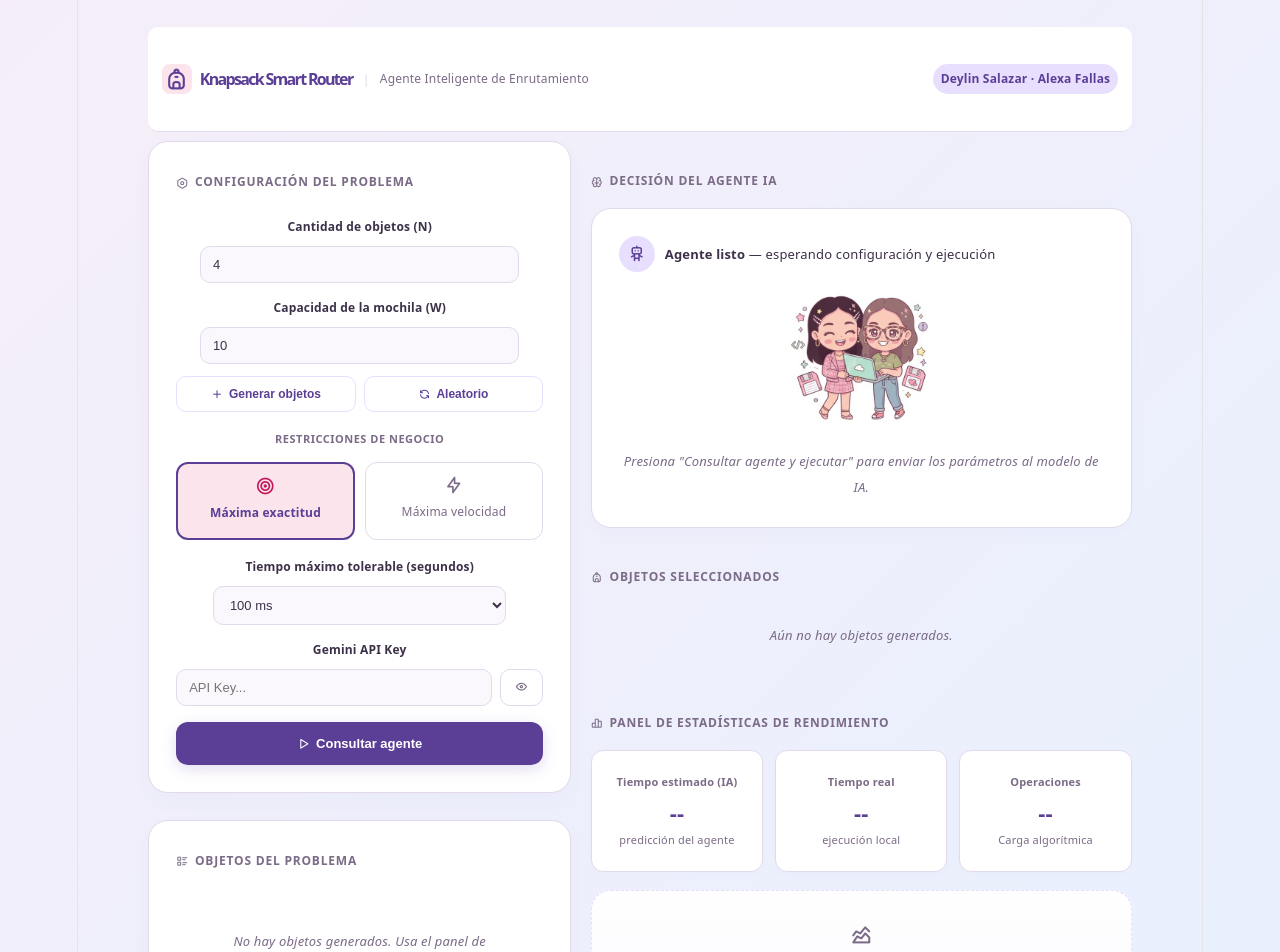
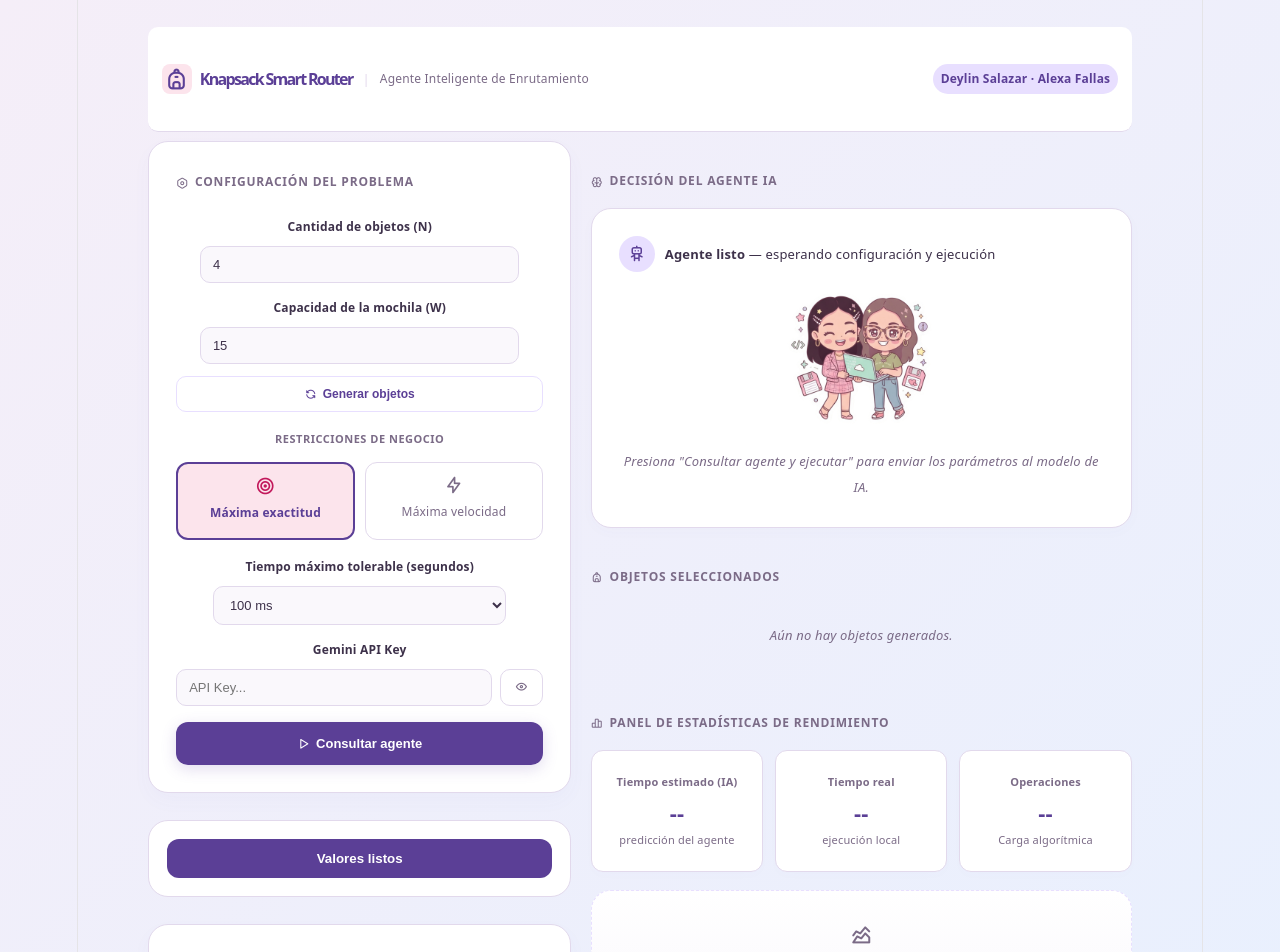
Before and after one commit to Dei1400/Proyecto2_Analisis, a React (Vite) app in the folder programa/: page / in a window 1280 px wide. Shown: the top 952 px of the page. Built offline with nearby package versions, Linux system fonts and the light colour scheme.

Commit message:
mejoras a interfaz y validaciones

```diff
--- a/programa/src/components/ItemsTable.jsx
+++ b/programa/src/components/ItemsTable.jsx
@@ -16,7 +16,7 @@ export default function ItemsTable({ items = [], isManual = false, onItemChange
                 <th style={styles.th}>#</th>
                 <th style={styles.th}>Objeto</th>
                 <th style={styles.th}>Peso (w)</th>
-                <th style={styles.th}>Valor (v) <span style={styles.rangeHint}>4–25</span></th>
+                <th style={styles.th}>Valor (v)</th>
                 <th style={styles.th}>v/w</th>
               </tr>
             </thead>
@@ -49,13 +49,13 @@ export default function ItemsTable({ items = [], isManual = false, onItemChange
                       <input
                         type="number"
                         min={1}
-                        max={100}
+                        max={1000}
                         value={item.value}
                         onChange={(e) => onItemChange(item.id, 'value', parseInt(e.target.value) || 1)}
                         style={{
                           ...styles.cellInput,
                           // borde rojo si el valor está fuera del rango
-                          borderColor: (item.value < 1 || item.value > 100)
+                          borderColor: (item.value < 1 || item.value > 1000)
                             ? '#E53935'
                             : 'var(--color-border-soft)',
                         }}
--- a/programa/src/components/PanelConfiguracion.jsx
+++ b/programa/src/components/PanelConfiguracion.jsx
@@ -37,21 +37,18 @@ export default function PanelConfiguracion({
           type="number"
           value={W}
           min={1}
-          max={100}
+          max={1000}
           onChange={(e) => {
             const valor = parseInt(e.target.value) || 1;
-            setW(Math.min(Math.max(valor, 1), 100));
+            setW(Math.min(Math.max(valor, 1), 1000));
           }}
           style={styles.input}
       />
 
-      {/* ── Dos botones lado a lado ── */}
+      {/* Boton de generar objetos */}
       <div style={styles.row}>
-        <button onClick={onGenerateManual} style={styles.btnSecundario}>
-          <i className="ti ti-plus"></i> Generar objetos
-        </button>
-        <button onClick={onGenerateRandom} style={styles.btnSecundario}>
-          <i className="ti ti-refresh"></i> Aleatorio
+        <button onClick={onGenerateRandom} style={{ ...styles.btnSecundario, width: '100%', flex: 'none' }}>
+          <i className="ti ti-refresh"></i> Generar objetos
         </button>
       </div>
 
--- a/programa/src/pages/InterfazUsuario.jsx
+++ b/programa/src/pages/InterfazUsuario.jsx
@@ -12,26 +12,19 @@ import { backtracking } from '../algorithms/backtracking';
 
 import SimuladorAlgoritmo from '../components/SimuladorAlgoritmo';
 
-// Valor mínimo y máximo permitido para el valor de cada objeto
-const VALOR_MIN = 4;
-const VALOR_MAX = 100;
-
-// Clampea un número entre min y max
-const clamp = (n, min, max) => Math.min(Math.max(n, min), max);
-
-// Genera un entero aleatorio entre min y max (inclusive)
+const RAND_INIT_MAX = 500;
 const randInt = (min, max) => Math.floor(Math.random() * (max - min + 1)) + min;
 
 export default function InterfazUsuario() {
   const [N, setN] = useState(4);
-  const [W, setW] = useState(10);
+  const [W, setW] = useState(15);
   const [priority, setPriority] = useState('accuracy');
   const [maxTime, setMaxTime] = useState(1);
   const [apiKey, setApiKey] = useState('');
   const [loading, setLoading] = useState(false);
 
   const [items, setItems] = useState([]);
-  const [isManual, setIsManual] = useState(false);
+  const [isManual, setIsManual] = useState(true);
   const [selectedIds, setSelectedIds] = useState([]);
   const [decision, setDecision] = useState(null);
   const [metrics, setMetrics] = useState(null);
@@ -44,20 +37,24 @@ export default function InterfazUsuario() {
   const [simulationMessage, setSimulationMessage] = useState("");
   const [currentObjectId, setCurrentObjectId] = useState(null);
 
-  // ── Genera objetos con valores aleatorios dentro del rango permitido ──
-  const handleGenerateRandom = () => {
-    const newItems =  Array.from({ length: Math.min(Math.max(N, 4), 25) }, (_, i) => ({
+  const [valoresListos, setValoresListos] = useState(false);
+
+  const handleGenerateItems = () => {
+    if (valoresListos || loading) return;
+
+    const totalObjetos = Math.min(Math.max(N, 4), 25);
+    const newItems = Array.from({ length: totalObjetos }, (_, i) => ({
       id: i + 1,
       name: `Objeto ${i + 1}`,
-      weight: randInt(VALOR_MIN, VALOR_MAX),
-      value: randInt(VALOR_MIN, VALOR_MAX),
+      weight: randInt(1, RAND_INIT_MAX),
+      value: randInt(1, RAND_INIT_MAX),
     }));
+
     setItems(newItems);
-    setIsManual(false);
+    setIsManual(true);
     setSelectedIds([]);
     setDecision(null);
     setMetrics(null);
-
     setAgentError(null);
     setExecuted(false);
     setSimulating(false);
@@ -66,43 +63,40 @@ export default function InterfazUsuario() {
     setCurrentObjectId(null);
   };
 
-  // ── Genera objetos con valor inicial mínimo para que el usuario los edite ──
-  const handleGenerateManual = () => {
-    const newItems = Array.from({ length: Math.min(Math.max(N, 4), 25) }, (_, i) => ({
-      id: i + 1,
-      name: `Objeto ${i + 1}`,
-      weight: 1,
-      value: 1, // empieza en el mínimo permitido (4)
-    }));
-    setItems(newItems);
-    setIsManual(true);
-    setSelectedIds([]);
-    setDecision(null);
-    setMetrics(null);
-
-    setAgentError(null);
-    setExecuted(false);
-
-    setSimulating(false);
-    setProgress(0);
-    setSimulationMessage("");
-    setCurrentObjectId(null);
-  };
-
-  // ── Actualiza un campo de un objeto, aplicando restricciones si es "value" ──
   const handleItemChange = (id, field, val) => {
-    const sanitized =
-    field === 'value'
-      ? clamp(val, 1, 100)
-      : clamp(val, 1, 100);                // peso mínimo 1
     setItems(prev =>
-        prev.map(item => item.id === id ? { ...item, [field]: sanitized } : item)
+      prev.map(item => item.id === id ? { ...item, [field]: val === "" ? "" : Number(val) } : item)
     );
   };
 
+  const handleToggleValoresListos = () => {
+    // Permite editar si ya hay una respuesta de la IA (decision) y no está cargando
+    if (loading) return;
+
+    if (!valoresListos) {
+      if (items.length === 0) {
+        alert("Por favor, genera primero los objetos con el botón 'Generar objetos'.");
+        return;
+      }
+      const itemsValidados = items.map(item => ({
+        ...item,
+        weight: !item.weight || item.weight < 1 ? 1 : item.weight,
+        value: !item.value || item.value < 1 ? 1 : item.value
+      }));
+      setItems(itemsValidados);
+      setValoresListos(true);
+    } else {
+      // Al volver a editar, limpiamos la decisión previa para el nuevo flujo
+      setDecision(null);
+      setExecuted(false);
+      setMetrics(null);
+      setValoresListos(false);
+    }
+  };
+
   const handleAskSystem = async () => {
-    if (items.length === 0) {
-      alert("Por favor, genera primero los objetos.");
+    if (!valoresListos) {
+      alert("Por favor, presiona primero el botón de 'Valores listos' para consolidar los datos.");
       return;
     }
     if (!apiKey) {
@@ -123,7 +117,6 @@ export default function InterfazUsuario() {
     try {
       const aiResponse = await askAiAgent(items.length, W, priority, maxTime, apiKey);
       setDecision(aiResponse);
-
       }
       catch (error) {
         let mensajeError = error.message;
@@ -139,10 +132,6 @@ export default function InterfazUsuario() {
         }
 
         setAgentError(mensajeError);
-
-        setDecision(null);
-        setSelectedIds([]);
-        setMetrics(null);
     }
     finally {
       setLoading(false);
@@ -191,16 +180,12 @@ export default function InterfazUsuario() {
 
     // protección navegador
     if (items.length > 20) {
-      setAgentError(
-        "Backtracking no se ejecuta con más de 20 objetos."
-      );
+      setAgentError( "Backtracking no se ejecuta con más de 20 objetos.");
       return;
     }
-
     resultadoAlgoritmo = backtracking(items, W);
 
   } else {
-
     resultadoAlgoritmo = greedy(items, W);
   }
 
@@ -214,26 +199,16 @@ export default function InterfazUsuario() {
 
   for (const objeto of items) {
     setCurrentObjectId(objeto.id);
-
-  setSimulationMessage(
-    `Evaluando ${objeto.name}...`
-  );
-
-  await esperar(250); //Pequeña pausa para simular evaluación
+    setSimulationMessage(`Evaluando ${objeto.name}...`);
+    await esperar(250);
 
       if (idsSeleccionados.includes(objeto.id)) {
-
         seleccionadosVisuales = [
           ...seleccionadosVisuales,
           objeto.id
         ];
-
         setSelectedIds(seleccionadosVisuales);
-
-    setSimulationMessage(
-      `${objeto.name} fue seleccionado`
-    );
-
+        setSimulationMessage(`${objeto.name} fue seleccionado`);
         await esperar(300);
       }
     }
@@ -243,7 +218,6 @@ for (const objeto of items) {
     tiempoIA: decision.tiempoEstimado || "0 ms",
     tiempoReal: `${(tiempoFinal - tiempoInicial).toFixed(2)} ms`,
     operaciones: resultadoAlgoritmo.operaciones,
-
     pesoTotal: resultadoAlgoritmo.pesoTotal,
     valorTotal: resultadoAlgoritmo.valorTotal,
     capacidadTotal: W,
@@ -253,7 +227,6 @@ for (const objeto of items) {
 
   setProgress(85);
   setSimulationMessage("Procesando objetos seleccionados...");
-
   await esperar(600);
 
   setProgress(100);
@@ -261,7 +234,6 @@ for (const objeto of items) {
   await esperar(500);
 
   setSimulating(false);
-
   setExecuted(true);
 };
 
@@ -300,7 +272,6 @@ for (const objeto of items) {
         }
       `}</style>
 
-      {/* Header Panorámico */}
       <header style={styles.header}>
         <div style={styles.headerLeft}>
           <div style={styles.headerIcon}>
@@ -316,27 +287,53 @@ for (const objeto of items) {
       </header>
 
       <div style={styles.workspaceGrid}>
-        {/* COLUMNA IZQUIERDA */}
         <div style={styles.columnInput}>
+
           <PanelConfiguracion
             N={N} setN={setN}
             W={W} setW={setW}
             priority={priority} setPriority={setPriority}
             maxTime={maxTime} setMaxTime={setMaxTime}
             apiKey={apiKey} setApiKey={setApiKey}
-            onGenerateRandom={handleGenerateRandom}
-            onGenerateManual={handleGenerateManual}
+            onGenerateRandom={handleGenerateItems}
+            onGenerateManual={handleGenerateItems}
             onRunSystem={handleAskSystem}
             loading={loading}
+            // MODIFICACIÓN: Deshabilita inputs si los valores están listos pero la IA aún no responde, o si está cargando.
+            disabledInputs={(valoresListos && !decision) || loading}
+            apiEnabled={valoresListos && !loading}
           />
+
+          <div style={styles.actionCard}>
+            <button
+              onClick={handleToggleValoresListos}
+              // MODIFICACIÓN: Solo se deshabilita si diste clic a "valores listos" y la IA NO ha respondido todavía (o si está cargando).
+              disabled={(!decision && valoresListos) || loading}
+              style={{
+                width: '100%',
+                padding: '12px',
+                borderRadius: '12px',
+                border: valoresListos ? '2px solid var(--color-accent-pink-dark)' : 'none',
+                background: valoresListos ? 'var(--color-accent-pink)' : 'var(--color-primary-dark)',
+                color: valoresListos ? 'var(--color-accent-pink-dark)' : 'white',
+                fontWeight: '700',
+                cursor: ((!decision && valoresListos) || loading) ? 'not-allowed' : 'pointer',
+                opacity: ((!decision && valoresListos) || loading) ? 0.6 : 1,
+                transition: 'all 0.2s ease'
+              }}
+            >
+              {valoresListos ? "Editar parámetros de objetos" : "Valores listos"}
+            </button>
+          </div>
+
           <ItemsTable
             items={items}
-            isManual={isManual}
+            // MODIFICACIÓN: También los inputs de la tabla se bloquean únicamente durante la espera de la IA.
+            isManual={isManual && !(valoresListos && !decision) && !loading}
             onItemChange={handleItemChange}
           />
         </div>
 
-        {/* COLUMNA DERECHA */}
         <div style={styles.columnOutput}>
           <PanelAgente
             decision={decision}
@@ -352,7 +349,7 @@ for (const objeto of items) {
                 padding: '12px',
                 borderRadius: '12px',
                 border: 'none',
-                  background: '#5B3F96',
+                background: 'var(--color-primary-dark)',
                 color: 'white',
                 fontWeight: '600',
                 cursor: 'pointer'
@@ -361,14 +358,19 @@ for (const objeto of items) {
               Ejecutar algoritmo recomendado
             </button>
           )}
+
           <SimuladorAlgoritmo
             simulating={simulating}
             progress={progress}
             message={simulationMessage}
           />
-          <VisualizacionObjetos items={items}
+
+          <VisualizacionObjetos
+            items={items}
             selectedIds={selectedIds}
-            currentObjectId={currentObjectId} />
+            currentObjectId={currentObjectId}
+          />
+
           <PanelEstadisticas metrics={metrics} />
         </div>
       </div>
@@ -388,5 +390,6 @@ const styles = {
   badge: { fontSize: '12px', padding: '2px 8px', borderRadius: '20px', background: 'var(--color-primary-pastel)', color: 'var(--color-primary-dark)', fontWeight: '600', whiteSpace: 'nowrap' },
   workspaceGrid: { display: 'grid', gridTemplateColumns: '43% 55%', gap: '2%', alignItems: 'start' },
   columnInput: { display: 'flex', flexDirection: 'column', gap: '1.5rem' },
-  columnOutput: { display: 'flex', flexDirection: 'column', gap: '1.5rem' }
+  columnOutput: { display: 'flex', flexDirection: 'column', gap: '1.5rem' },
+  actionCard: { background: 'var(--color-card-bg)', padding: '1rem', borderRadius: 'var(--border-radius-cute)', border: '1px solid var(--color-border-soft)', display: 'flex', justifyContent: 'center' }
 };
```
Lines whose indentation alone changed are shown as unchanged.
